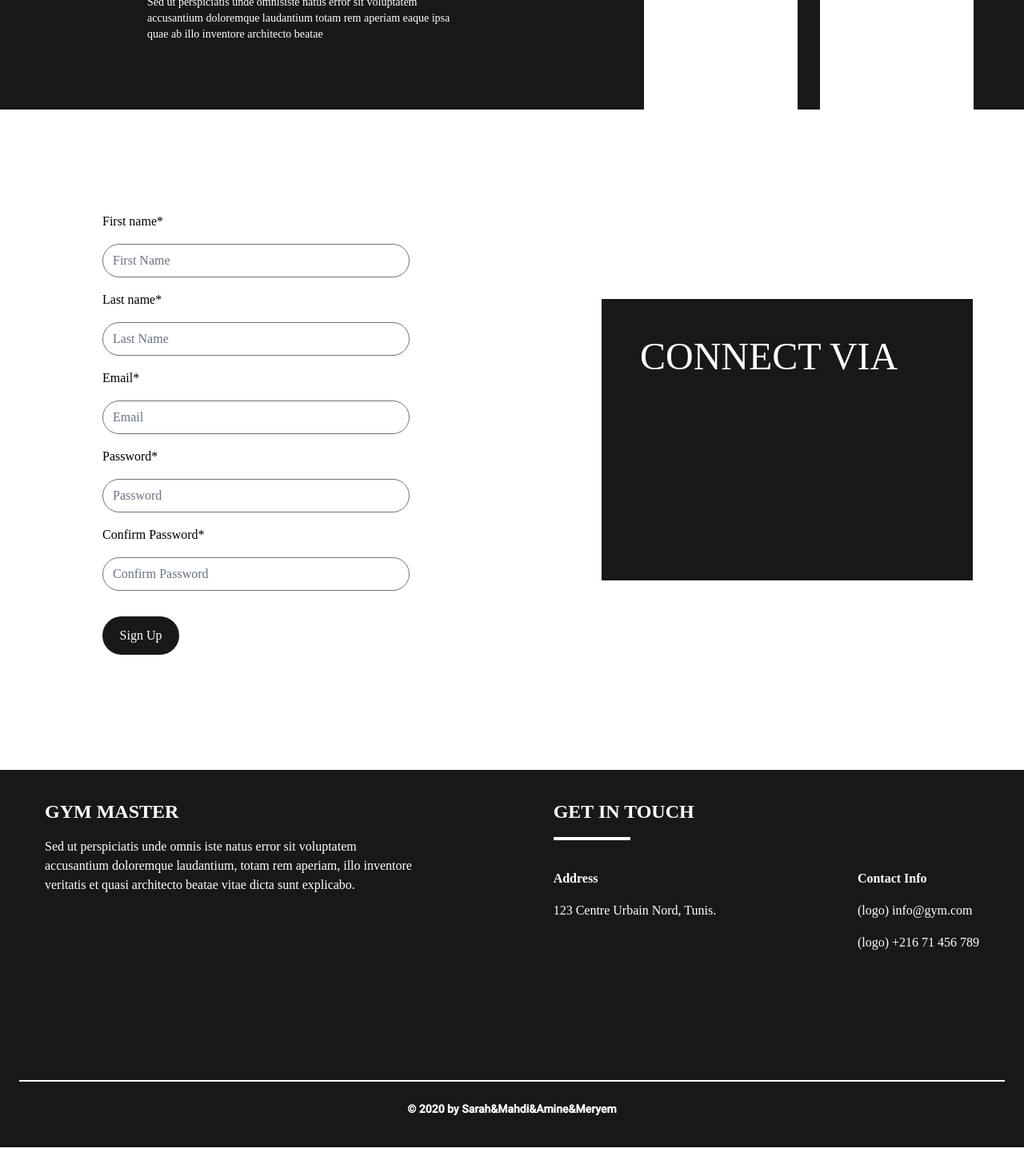
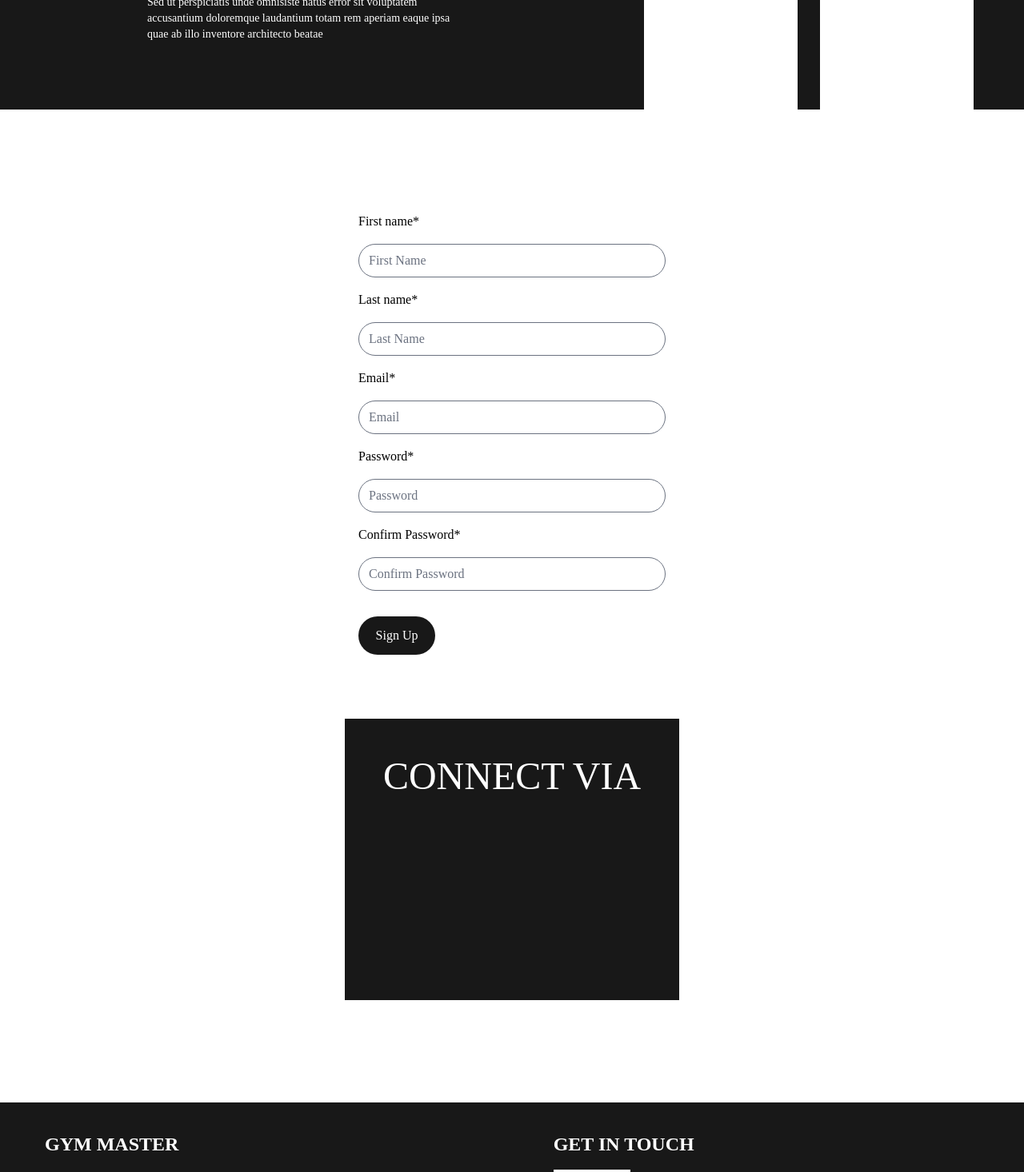
Before and after one commit to Elouaeramine/Gym-Master-ClientSide, an Angular app: page /signup in a window 1280 px wide. Shown: the part 460-1926 px from the top of the page at 80% size. Before the commit the page ends 1895 px from the top, so only its background shows below. Built offline with nearby package versions, Linux system fonts and the light colour scheme; what @tailwindcss/typography, ng-validate-equal would draw is missing.

Commit message:
update css

```diff
--- a/src/app/login/login.component.html
+++ b/src/app/login/login.component.html
@@ -1,5 +1,5 @@
-<div class=" font-poppins flex flex-wrap justify-items-center">
-<div class="m-32 flex-1 self-center">
+<div class="sm:m-16 md:m-20 lg:m-32 font-poppins justify-items-center">
+<div class=" self-center">
   <form
   #loginForm="ngForm"
   (ngSubmit)="register(loginForm)"
--- a/src/app/shared/footer/footer.component.html
+++ b/src/app/shared/footer/footer.component.html
@@ -33,8 +33,8 @@
     <div class="container mx-auto px-6 text-white">
         <div class="mt-16 border-t-2 border-white flex flex-col items-center">
             <div class="sm:w-2/3 text-center py-6">
-                <p class="text-sm  font-bold mb-2">
-                    © 2020 by Sarah&Mahdi&Amine&Meryem
+                <p class="text-sm mb-2">
+                    © 2021 by Sarah&Mahdi&Amine&Meryem
                 </p>
             </div>
         </div>
--- a/src/app/shared/header/login-header/login-header.component.html
+++ b/src/app/shared/header/login-header/login-header.component.html
@@ -1,18 +1,13 @@
-<div class=" grid grid-rows-3 gap-5 block box-content h-96 p-14 bg-cod-gray-500 self-center">
-    <div class=" row-span-4 font-poppins text-white m-32 ">
+<div class="grid grid-rows-3 gap-5 block box-content h-96 p-14 bg-cod-gray-500 self-center">
+    <div class=" row-span-4 font-poppins text-white lg:m-32 md:m-0 sm:m-0">
            <div class="text-5xl">Join</div>
            <div class="text-7xl">US!</div> <br>
            <hr class="border-4 w-32"> <br>
            <div class="text-sm w-96">Sed ut perspiciatis unde omnisiste natus error sit voluptatem accusantium doloremque laudantium totam rem
             aperiam eaque ipsa quae ab illo inventore architecto beatae</div>
     </div>
-    <div class="rounded-t-full w-48 h-96 col-start-5 col-end-6 row-start-5 row-end-7  bg-white">
-
-
+    <div class="rounded-t-full w-48 h-96 col-start-5 col-end-6 row-start-5 row-end-7 bg-white">
     </div>
-    <div class="rounded-t-full w-48 h-72 col-start-6 col-end-7 row-start-6 row-end-7 bg-white">
-
-
+    <div class=" rounded-t-full w-48 h-72 col-start-6 col-end-7 row-start-6 row-end-7 bg-white">
     </div>
-
   </div>
```
